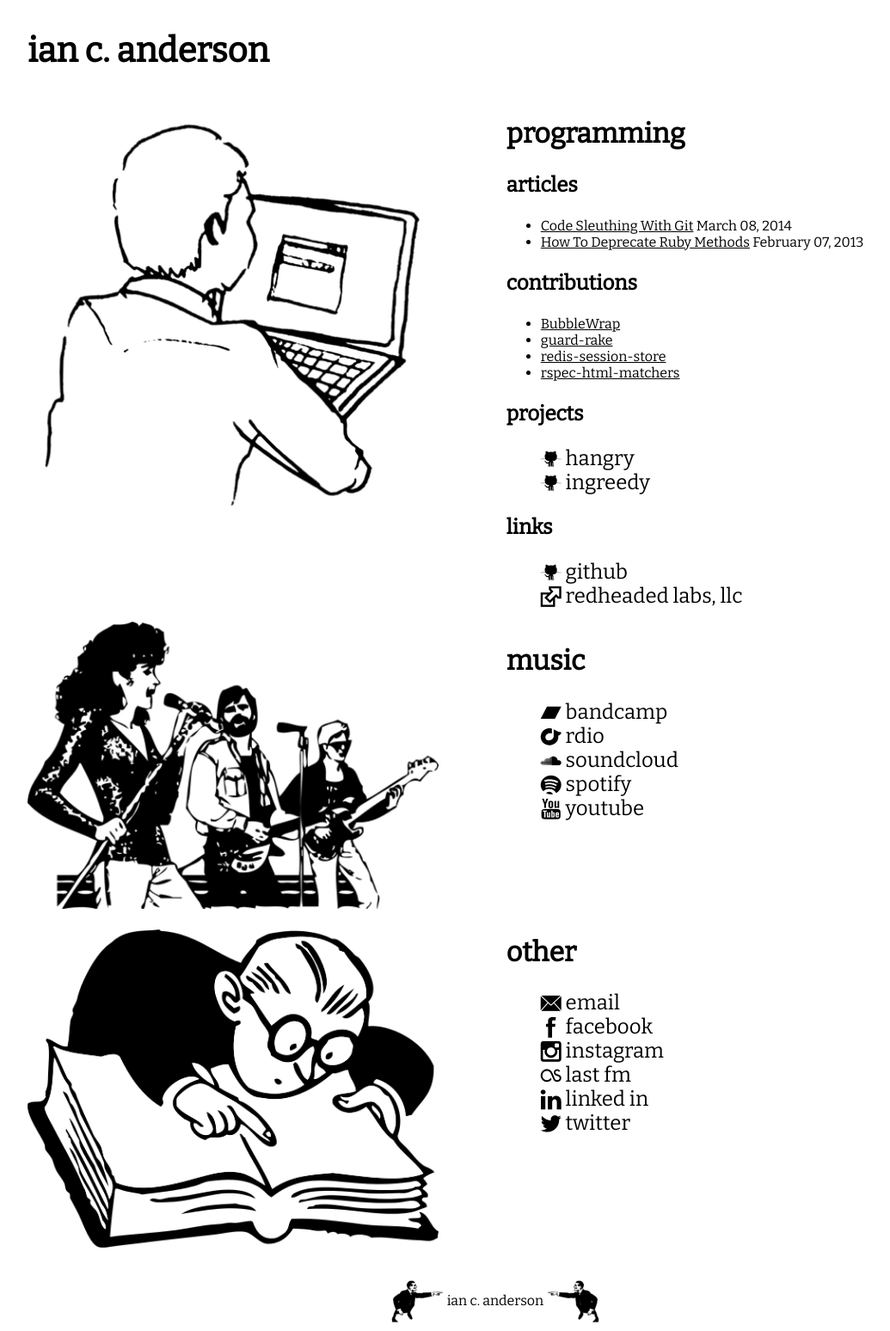
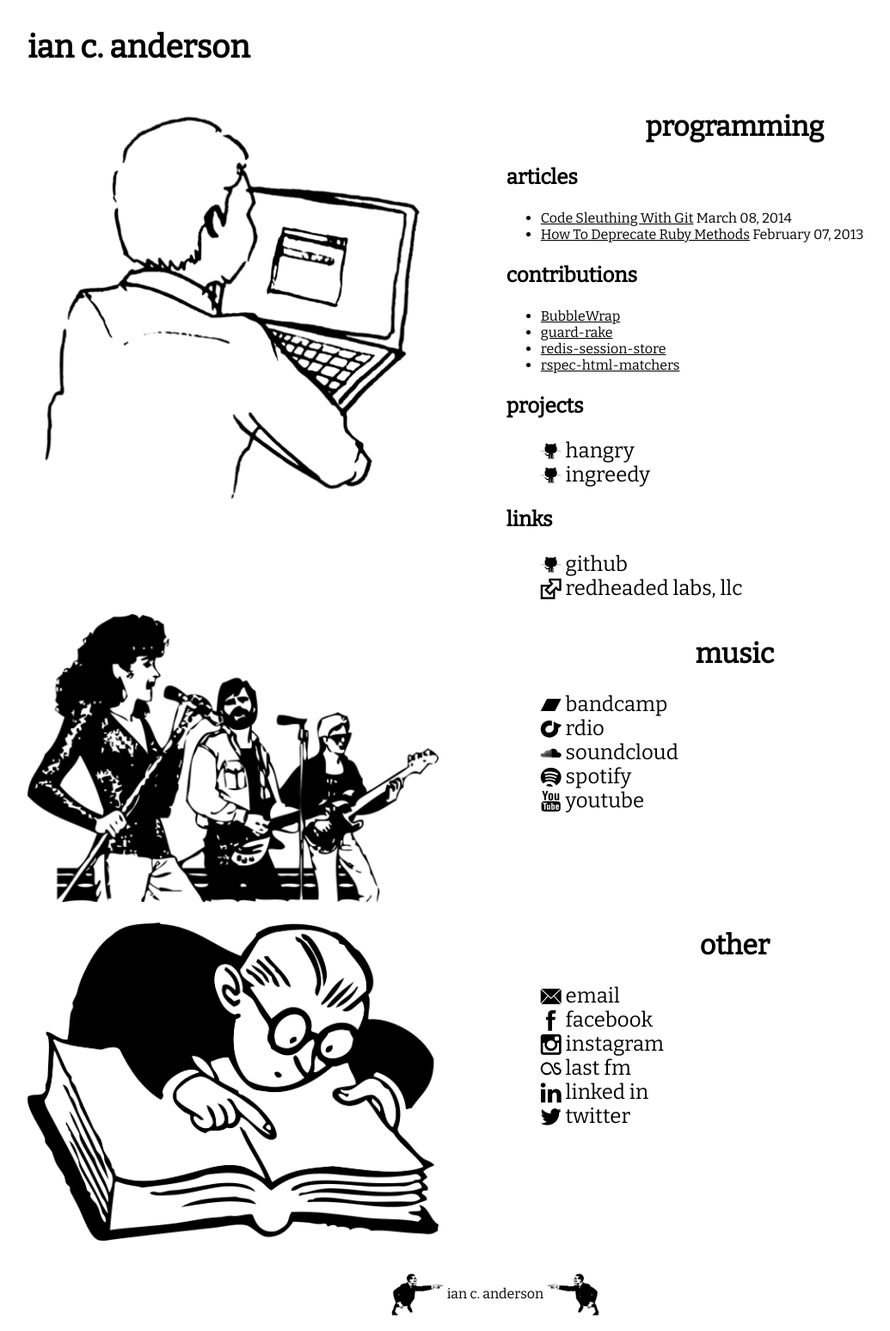
Before and after one commit to iancanderson/iancanderson.github.com, a Jekyll site: the page built from index.html, in a window 1280 px wide. Shown: the whole page at 86% size, without its empty margins (64-1099 px from the left). Built offline with Jekyll 4.4.1, drawn with Linux system fonts in a browser that asks for light colours; some web fonts are replaced.

Commit message:
header now fits on iPhone
- also centering h2s to break up a page better

```diff
--- a/assets/main.scss
+++ b/assets/main.scss
@@ -40,11 +40,12 @@
 }
 
 h1 {
-  font-size: 2.5rem;
+  font-size: 2.3rem;
 }
 
 h2 {
   font-size: 2rem;
+  text-align: center;
 }
 
 h3 {
--- a/css/main.css
+++ b/css/main.css
@@ -359,10 +359,11 @@
     color: green; }
 
 h1 {
-  font-size: 2.5rem; }
+  font-size: 2.3rem; }
 
 h2 {
-  font-size: 2rem; }
+  font-size: 2rem;
+  text-align: center; }
 
 h3 {
   font-size: 1.5rem; }
```
